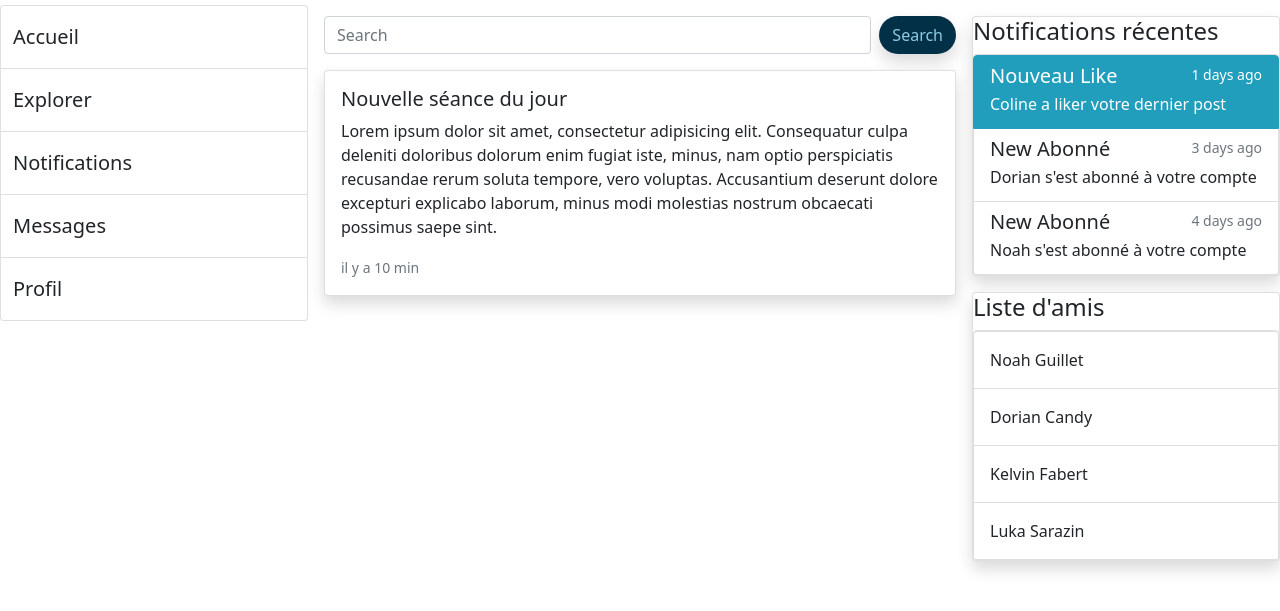
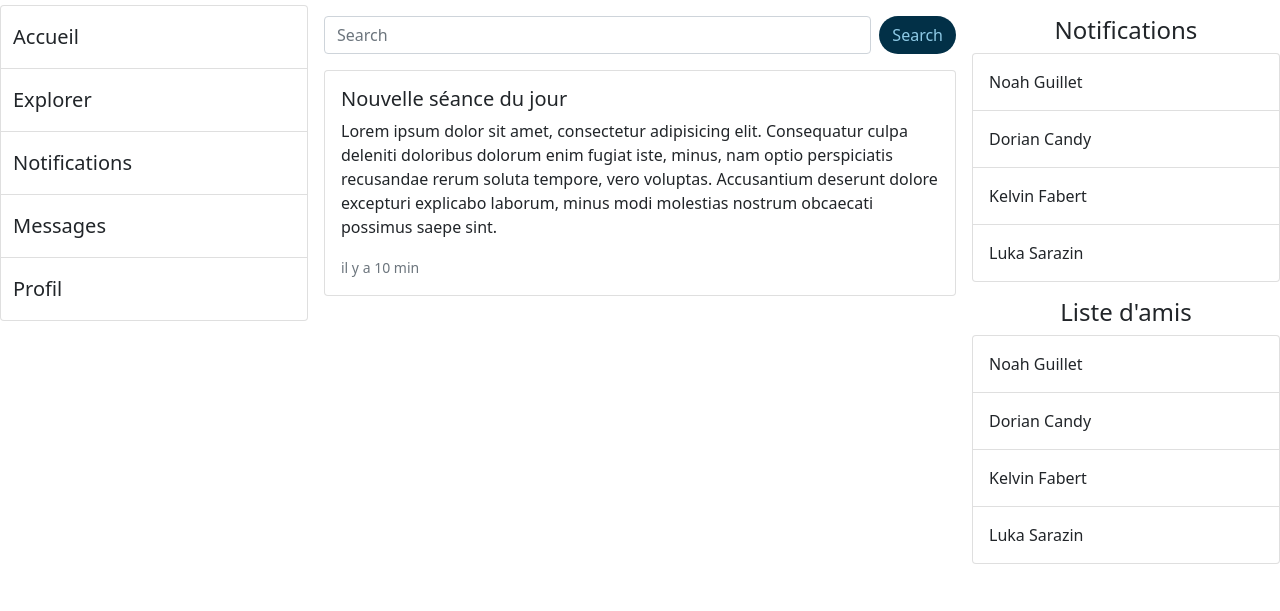
Before and after one commit to Kelvinfbt/mspr-wis2, a PHP site: page / in a window 1280 px wide. Shown: the top 611 px of the page. Run offline with PHP 8.4, Linux system fonts and the light colour scheme; some libraries are stand-ins or nearby versions.

Commit message:
update : home

```diff
--- a/index.php
+++ b/index.php
@@ -4,61 +4,50 @@
 
     <section>
 
-        <div class="">
+        <div>
             <div class="row g-3">
+
                 <div class="col-lg">
                     <?php require_once 'template-parts/layout/sidebar-menu.php'; ?>
                 </div>
+
                 <div class="col-6">
                     <div>
                         <form class="d-flex py-3">
                             <input class="form-control me-2" type="search" placeholder="Search" aria-label="Search">
-                        <button class="btn shadow text-light bg-dark" type="submit">Search</button>
+                            <button class="btn text-light bg-dark" type="submit">Search</button>
                         </form>
                     </div>
 
-                <div class="card mb-3 shadow">
+                    <div class="card mb-3">
                         <img src="https://via.placeholder.com/100x50" class="card-img-top" alt="">
                         <div class="card-body">
                             <h5 class="card-title">Nouvelle séance du jour</h5>
-                        <p class="card-text">Lorem ipsum dolor sit amet, consectetur adipisicing elit. Consequatur culpa
-                            deleniti doloribus dolorum enim fugiat iste, minus, nam optio perspiciatis recusandae rerum
+                            <p class="card-text">Lorem ipsum dolor sit amet, consectetur adipisicing elit. Consequatur
+                                culpa
+                                deleniti doloribus dolorum enim fugiat iste, minus, nam optio perspiciatis recusandae
+                                rerum
                                 soluta tempore, vero voluptas. Accusantium deserunt dolore excepturi explicabo laborum,
                                 minus modi molestias nostrum obcaecati possimus saepe sint.</p>
                             <p class="card-text"><small class="text-muted">il y a 10 min</small></p>
                         </div>
                     </div>
                 </div>
-            <div class="col py-3">
-                <div class="card shadow mb-3">
-                    <h4>Notifications récentes</h4>
+
+
+                <div class="list col py-3">
+                    <div class="notifs-list">
+                        <h4 class="text-center">Notifications</h4>
                         <div class="list-group">
-                        <a href="#" class="list-group-item list-group-item-action active" aria-current="true">
-                            <div class="d-flex w-100 justify-content-between">
-                                <h5 class="mb-1">Nouveau Like</h5>
-                                <small>1 days ago</small>
-                            </div>
-                            <p class="mb-1">Coline a liker votre dernier post</p>
-                        </a>
-                        <a href="#" class="list-group-item list-group-item-action">
-                            <div class="d-flex w-100 justify-content-between">
-                                <h5 class="mb-1">New Abonné</h5>
-                                <small class="text-muted">3 days ago</small>
-                            </div>
-                            <p class="mb-1">Dorian s'est abonné à votre compte</p>
-                        </a>
-                        <a href="#" class="list-group-item list-group-item-action">
-                            <div class="d-flex w-100 justify-content-between">
-                                <h5 class="mb-1">New Abonné</h5>
-                                <small class="text-muted">4 days ago</small>
-                            </div>
-                            <p class="mb-1">Noah s'est abonné à votre compte</p>
-                        </a>
+                            <a href="#" class="list-group-item list-group-item-action py-3">Noah Guillet</a>
+                            <a href="#" class="list-group-item list-group-item-action py-3">Dorian Candy</a>
+                            <a href="#" class="list-group-item list-group-item-action py-3">Kelvin Fabert</a>
+                            <a href="#" class="list-group-item list-group-item-action py-3">Luka Sarazin</a>
                         </div>
                     </div>
 
-                <div class="card shadow">
-                    <h4>Liste d'amis</h4>
+                    <div class="friends-list py-3">
+                        <h4 class="text-center">Liste d'amis</h4>
                         <div class="list-group">
                             <a href="#" class="list-group-item list-group-item-action py-3">Noah Guillet</a>
                             <a href="#" class="list-group-item list-group-item-action py-3">Dorian Candy</a>
--- a/src/scss/app.scss
+++ b/src/scss/app.scss
@@ -5,3 +5,7 @@
 // Components
 @import "components/post";
 @import "components/sidebar";
+
+
+// PAGES
+@import "home";
```
Also changed, not shown: src/scss/_home.scss (added), 1 other file. Lines whose indentation alone changed are shown as unchanged.
